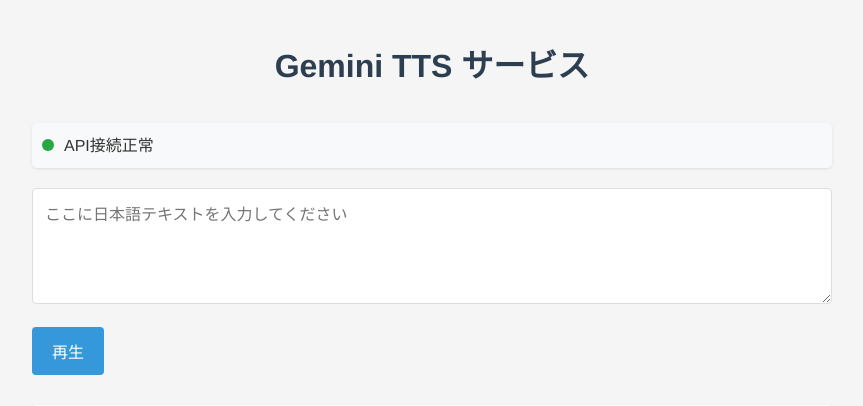
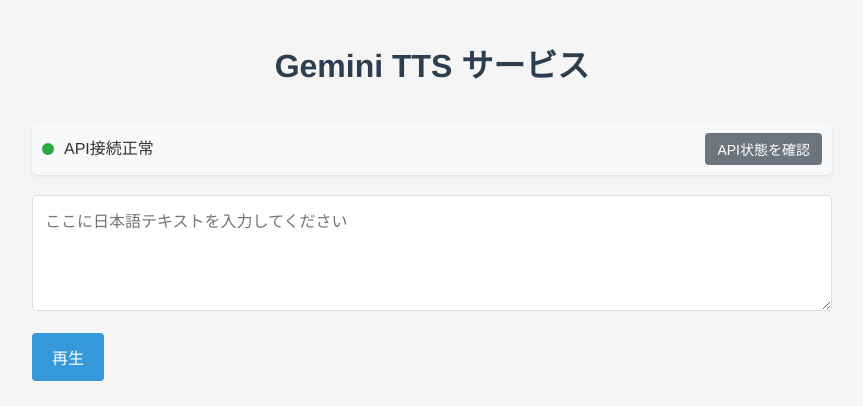
Before and after one commit to nakamep/tts_gemini2.5, a Flask app: page / in a window 1280 px wide. Shown: the top 406 px of the page, without its empty margins (208-1071 px from the left). Run offline with Flask 2, Linux system fonts and the light colour scheme; data that the repository does not hold is empty.

Commit message:
API利用制限対策とGemini TTS APIリクエスト形式の修正

```diff
--- a/app.py
+++ b/app.py
@@ -1,6 +1,7 @@
 import os
 import json
 import requests
+import base64
 from flask import Flask, request, jsonify, render_template, Response
 from dotenv import load_dotenv
 
@@ -29,7 +30,7 @@
             "key": GEMINI_API_KEY
         }
 
-        # 正しいリクエスト形式でAPIをテスト
+        # 公式ドキュメントに従った正しいリクエスト形式
         data = {
             "contents": [{
                 "parts": [{
@@ -37,12 +38,12 @@
                 }]
             }],
             "generation_config": {
-                "response_modalities": ["AUDIO"],
-                "speech_config": {
-                    "voice_config": {
-                        "prebuilt_voice_config": {
-                            "voice_name": "ja-JP-Neural2-C"
-                        }
+                "response_modalities": ["AUDIO"]
+            },
+            "speech_config": {
+                "voice_config": {
+                    "prebuilt_voice_config": {
+                        "voice_name": "ja-JP-Neural2-C"
                     }
                 }
             }
@@ -89,7 +90,7 @@
         if not GEMINI_API_KEY:
             return jsonify({"status": "error", "message": "APIキーが設定されていません"}), 500
 
-        # Gemini TTS APIにリクエスト（修正版）
+        # Gemini TTS APIにリクエスト - 公式ドキュメントに従った正しいリクエスト形式
         headers = {
             "Content-Type": "application/json"
         }
@@ -98,7 +99,6 @@
             "key": GEMINI_API_KEY
         }
 
-        # 正しいリクエスト形式に修正
         payload = {
             "contents": [{
                 "parts": [{
@@ -106,12 +106,12 @@
                 }]
             }],
             "generation_config": {
-                "response_modalities": ["AUDIO"],
-                "speech_config": {
-                    "voice_config": {
-                        "prebuilt_voice_config": {
-                            "voice_name": "ja-JP-Neural2-C"  # 日本語音声
-                        }
+                "response_modalities": ["AUDIO"]
+            },
+            "speech_config": {
+                "voice_config": {
+                    "prebuilt_voice_config": {
+                        "voice_name": "ja-JP-Neural2-C"
                     }
                 }
             }
@@ -133,14 +133,17 @@
         # レスポンスから音声データを取得
         response_data = response.json()
 
-        # 修正: 正しいレスポンス構造からオーディオデータを取得
+        # 新しいレスポンス形式に対応
         audio_content = None
-        try:
-            # 新しいレスポンス構造
-            audio_content = response_data.get("candidates", [{}])[0].get("content", {}).get("parts", [{}])[0].get("inline_data", {}).get("data", "")
-        except Exception:
-            # 古い構造も試す
-            audio_content = response_data.get("contents", [{}])[0].get("parts", [{}])[0].get("audio", {}).get("content", "")
+
+        # レスポンス構造を確認
+        if "candidates" in response_data and len(response_data["candidates"]) > 0:
+            candidate = response_data["candidates"][0]
+            if "content" in candidate and "parts" in candidate["content"]:
+                for part in candidate["content"]["parts"]:
+                    if "inline_data" in part and "data" in part["inline_data"]:
+                        audio_content = part["inline_data"]["data"]
+                        break
 
         if not audio_content:
             return jsonify({
@@ -148,9 +151,12 @@
                 "message": "音声データが取得できませんでした"
             }), 500
 
+        # Base64デコード
+        audio_bytes = base64.b64decode(audio_content)
+
         # 音声データを返す
         return Response(
-            audio_content,
+            audio_bytes,
             mimetype="audio/mpeg"
         )
 
--- a/static/script.js
+++ b/static/script.js
@@ -2,6 +2,8 @@
 let audioPlayer = null;
 let apiStatus = false;
 let statusCheckInterval = null;
+let statusCheckCount = 0;
+const MAX_AUTO_CHECKS = 3; // 自動チェックの最大回数を制限
 
 // DOMが読み込まれたら実行
 document.addEventListener('DOMContentLoaded', function() {
@@ -11,6 +13,7 @@
     const textInput = document.getElementById('text-input');
     const playButton = document.getElementById('play-button');
     const logArea = document.getElementById('log-area');
+    const checkStatusButton = document.getElementById('check-status-button');
 
     // 初期化
     initializeApp();
@@ -25,13 +28,30 @@
         generateAndPlaySpeech(textInput.value);
     });
 
+    // 状態確認ボタンのイベントリスナー
+    if (checkStatusButton) {
+        checkStatusButton.addEventListener('click', function() {
+            addLog('手動でAPI状態を確認しています...', 'info');
+            checkApiStatus();
+        });
+    }
+
     // アプリケーションの初期化
     function initializeApp() {
         addLog('アプリケーションを初期化中...', 'info');
         checkApiStatus();
 
-        // 定期的なAPI状態チェックを設定（30秒ごと）
-        statusCheckInterval = setInterval(checkApiStatus, 30000);
+        // 定期的なAPI状態チェックを設定（5分ごと、最大3回まで）
+        statusCheckInterval = setInterval(function() {
+            if (statusCheckCount < MAX_AUTO_CHECKS) {
+                statusCheckCount++;
+                addLog(`定期的なAPI状態確認 (${statusCheckCount}/${MAX_AUTO_CHECKS})...`, 'info');
+                checkApiStatus();
+            } else {
+                clearInterval(statusCheckInterval);
+                addLog('自動API状態確認を停止しました。必要に応じて手動で確認してください。', 'info');
+            }
+        }, 300000); // 5分 = 300000ミリ秒
     }
 
     // API状態の確認
@@ -111,7 +131,11 @@
             addLog(`音声生成エラー: ${error.message}`, 'error');
             updateStatusUI('error', error.message);
             playButton.disabled = false;
-            checkApiStatus(); // API状態を再確認
+
+            // APIレート制限エラーの場合は特別なメッセージを表示
+            if (error.message.includes('429') || error.message.includes('quota') || error.message.includes('rate limit')) {
+                addLog('APIの利用制限に達しました。しばらく時間をおいてから再試行してください。', 'error');
+            }
         });
     }
 
--- a/static/style.css
+++ b/static/style.css
@@ -56,6 +56,22 @@
     0% { opacity: 0.5; }
     50% { opacity: 1; }
     100% { opacity: 0.5; }
+}
+
+.status-button {
+    margin-left: auto;
+    background-color: #6c757d;
+    color: white;
+    border: none;
+    padding: 6px 12px;
+    border-radius: 4px;
+    cursor: pointer;
+    font-size: 14px;
+    transition: background-color 0.3s;
+}
+
+.status-button:hover {
+    background-color: #5a6268;
 }
 
 /* 入力エリア */
@@ -148,4 +164,15 @@
     button {
         width: 100%;
     }
+
+    .status-indicator {
+        flex-direction: column;
+        align-items: flex-start;
+    }
+
+    .status-button {
+        margin-left: 0;
+        margin-top: 10px;
+        width: 100%;
+    }
 }
--- a/templates/index.html
+++ b/templates/index.html
@@ -13,6 +13,7 @@
         <div class="status-indicator">
             <span id="status-icon" class="status-icon"></span>
             <span id="status-text">API状態確認中...</span>
+            <button id="check-status-button" class="status-button">API状態を確認</button>
         </div>
 
         <div class="input-area">
```
Also changed, not shown: 1 other file.
